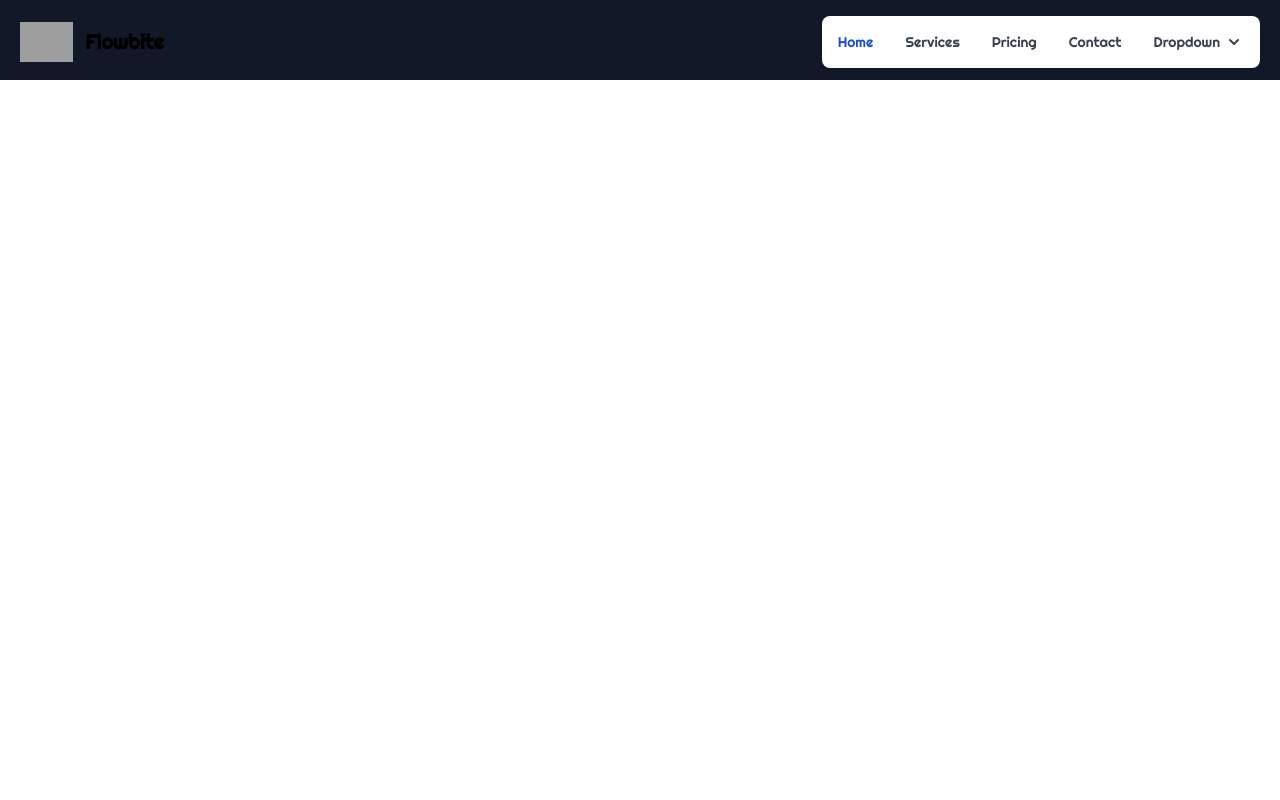
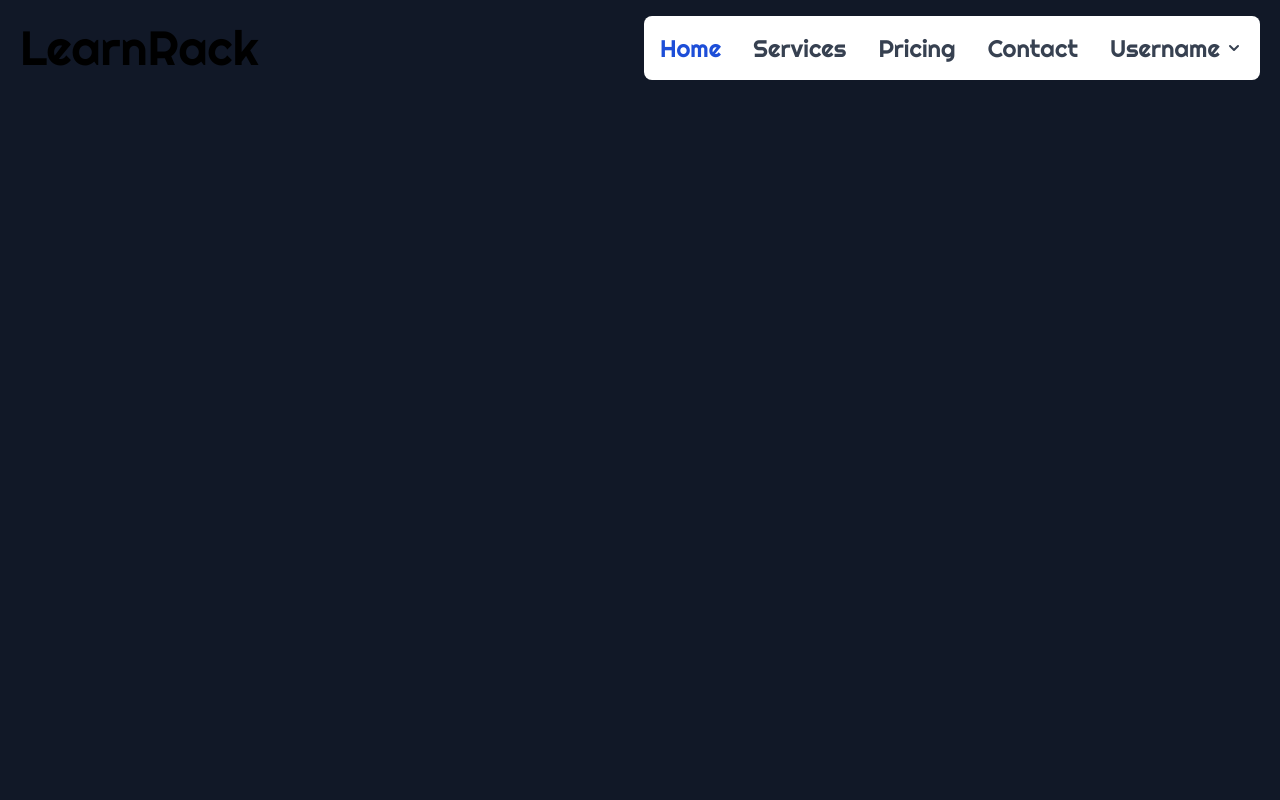
Before and after one commit to notnotrachit/learnrack, a Django app: page /dashboard/ in a window 1280 px wide. Run offline with Django 4.2, Linux system fonts and the light colour scheme; the visitor is signed in with stand-in values (Sample User, id 1); some libraries are stand-ins or nearby versions; grey boxes are pictures that could not be loaded.

Commit message:
body color, navbar
Co-Authored-By: Yash Singh <114796248+yashsinghhh@users.noreply.github.com>

```diff
--- a/templates/base.html
+++ b/templates/base.html
@@ -31,9 +31,9 @@
 
     <nav class="px-5 py-4 bg-[111827] border-gray-700 h-20">
       <div class="container flex flex-wrap items-center justify-between mx-auto">
-    <a href="#" class="flex items-center">
-        <img src="https://flowbite.com/docs/images/logo.svg" class="h-6 mr-3 sm:h-10" alt="Flowbite Logo" />
-        <span class="self-center text-xl font-semibold whitespace-nowrap dark:text-white">Flowbite</span>
+        <a href="#" class="flex ">
+            <!-- <img src="https://flowbite.com/docs/images/logo.svg" class="h-6 mr-3 sm:h-10" alt="Flowbite Logo" /> -->
+            <span class="self-center text-5xl dark:text-white">LearnRack</span>
         </a>
         <button data-collapse-toggle="navbar-dropdown" type="button" class="inline-flex items-center p-2 ml-3 text-sm text-gray-500 rounded-lg md:hidden hover:bg-gray-100 focus:outline-none focus:ring-2 focus:ring-gray-200 dark:text-gray-400 dark:hover:bg-gray-700 dark:focus:ring-gray-600" aria-controls="navbar-dropdown" aria-expanded="false">
           <span class="sr-only">Open main menu</span>
@@ -42,25 +42,25 @@
         <div class="hidden w-full md:block md:w-auto" id="navbar-dropdown">
           <ul class="flex flex-col p-4 mt-4 border border-gray-100 rounded-lg bg-gray-50 md:flex-row md:space-x-8 md:mt-0 md:text-sm md:font-medium md:border-0 md:bg-white dark:bg-gray-800 md:dark:bg-gray-900 dark:border-gray-700">
             <li>
-          <a href="#" class="block py-2 pl-3 pr-4 text-white bg-blue-700 rounded md:bg-transparent md:text-blue-700 md:p-0 md:dark:text-white dark:bg-blue-600 md:dark:bg-transparent" aria-current="page">Home</a>
+              <a href="#" class="text-2xl block py-2 pl-3 pr-4 text-white bg-blue-700 rounded md:bg-transparent md:text-blue-700 md:p-0 md:dark:text-white dark:bg-blue-600 md:dark:bg-transparent" aria-current="page">Home</a>
             </li>
 
             <li>
-          <a href="#" class="block py-2 pl-3 pr-4 text-gray-700 rounded hover:bg-gray-100 md:hover:bg-transparent md:border-0 md:hover:text-blue-700 md:p-0 dark:text-gray-400 md:dark:hover:text-white dark:hover:bg-gray-700 dark:hover:text-white md:dark:hover:bg-transparent">Services</a>
+              <a href="#" class=" text-2xl block py-2 pl-3 pr-4 text-gray-700 rounded hover:bg-gray-100 md:hover:bg-transparent md:border-0 md:hover:text-blue-700 md:p-0 dark:text-gray-400 md:dark:hover:text-white dark:hover:bg-gray-700 dark:hover:text-white md:dark:hover:bg-transparent">Services</a>
             </li>
             <li>
-          <a href="#" class="block py-2 pl-3 pr-4 text-gray-700 rounded hover:bg-gray-100 md:hover:bg-transparent md:border-0 md:hover:text-blue-700 md:p-0 dark:text-gray-400 md:dark:hover:text-white dark:hover:bg-gray-700 dark:hover:text-white md:dark:hover:bg-transparent">Pricing</a>
+              <a href="#" class="text-2xl block py-2 pl-3 pr-4 text-gray-700 rounded hover:bg-gray-100 md:hover:bg-transparent md:border-0 md:hover:text-blue-700 md:p-0 dark:text-gray-400 md:dark:hover:text-white dark:hover:bg-gray-700 dark:hover:text-white md:dark:hover:bg-transparent">Pricing</a>
             </li>
             <li>
-          <a href="#" class="block py-2 pl-3 pr-4 text-gray-700 rounded hover:bg-gray-100 md:hover:bg-transparent md:border-0 md:hover:text-blue-700 md:p-0 dark:text-gray-400 md:dark:hover:text-white dark:hover:bg-gray-700 dark:hover:text-white md:dark:hover:bg-transparent">Contact</a>
+              <a href="#" class="text-2xl block py-2 pl-3 pr-4 text-gray-700 rounded hover:bg-gray-100 md:hover:bg-transparent md:border-0 md:hover:text-blue-700 md:p-0 dark:text-gray-400 md:dark:hover:text-white dark:hover:bg-gray-700 dark:hover:text-white md:dark:hover:bg-transparent">Contact</a>
             </li>
             <li>
-            <button id="dropdownNavbarLink" data-dropdown-toggle="dropdownNavbar" class="flex items-center justify-between w-full py-2 pl-3 pr-4 font-medium text-gray-700 rounded hover:bg-gray-100 md:hover:bg-transparent md:border-0 md:hover:text-blue-700 md:p-0 md:w-auto dark:text-gray-400 dark:hover:text-white dark:focus:text-white dark:border-gray-700 dark:hover:bg-gray-700 md:dark:hover:bg-transparent">Dropdown <svg class="w-5 h-5 ml-1" aria-hidden="true" fill="currentColor" viewBox="0 0 20 20" xmlns="http://www.w3.org/2000/svg"><path fill-rule="evenodd" d="M5.293 7.293a1 1 0 011.414 0L10 10.586l3.293-3.293a1 1 0 111.414 1.414l-4 4a1 1 0 01-1.414 0l-4-4a1 1 0 010-1.414z" clip-rule="evenodd"></path></svg></button>
+                <button id="dropdownNavbarLink" data-dropdown-toggle="dropdownNavbar" class="text-2xl flex items-center justify-between w-full py-2 pl-3 pr-4 font-medium text-gray-700 rounded hover:bg-gray-100 md:hover:bg-transparent md:border-0 md:hover:text-blue-700 md:p-0 md:w-auto dark:text-gray-400 dark:hover:text-white dark:focus:text-white dark:border-gray-700 dark:hover:bg-gray-700 md:dark:hover:bg-transparent">Username <svg class="w-5 h-5 ml-1" aria-hidden="true" fill="currentColor" viewBox="0 0 20 20" xmlns="http://www.w3.org/2000/svg"><path fill-rule="evenodd" d="M5.293 7.293a1 1 0 011.414 0L10 10.586l3.293-3.293a1 1 0 111.414 1.414l-4 4a1 1 0 01-1.414 0l-4-4a1 1 0 010-1.414z" clip-rule="evenodd"></path></svg></button>
                 <!-- Dropdown menu -->
-            <div id="dropdownNavbar" class="z-10 hidden font-normal bg-white divide-y divide-gray-100 rounded shadow w-44 dark:bg-gray-700 dark:divide-gray-600">
+                <div id="dropdownNavbar" class="text-2xl z-10 hidden font-normal bg-white divide-y divide-gray-100 rounded shadow w-44 dark:bg-gray-700 dark:divide-gray-600">
 
                     <div class="py-1">
-                  <a href="#" class="block px-4 py-2 text-sm text-gray-700 hover:bg-gray-100 dark:hover:bg-gray-600 dark:text-gray-400 dark:hover:text-white">Sign out</a>
+                      <a href="#" class="text-xl block px-4 py-2 text-sm text-gray-700 hover:bg-gray-100 dark:hover:bg-gray-600 dark:text-gray-400 dark:hover:text-white">Sign out</a>
                     </div>
                 </div>
             </li>
--- a/templates/css.html
+++ b/templates/css.html
@@ -77,7 +77,7 @@
         top: 0;
         width: 100%;
         height: 100vh;
-        background-color: #000000;
+        background-color: #111827;
         /* background-color: #524848; */
         transition: 1s;
 
@@ -387,5 +387,7 @@
         }
       }
 
-
+      body{
+        background: #111827;
+      }
 </style>
```
Lines whose indentation alone changed are shown as unchanged.
